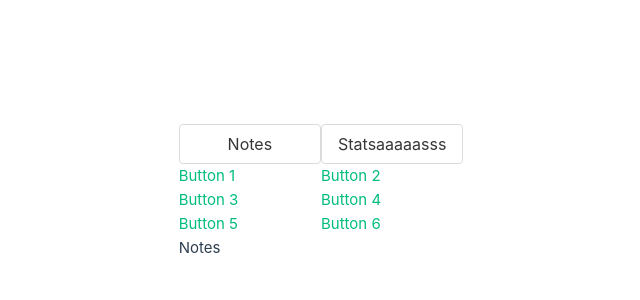
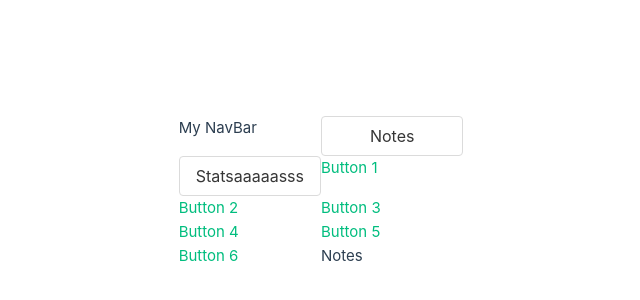
Before and after one commit to memorah/vue-composition-api-noteAPP, a Vue app: page / in a window 1280 px wide. Shown: the part 208-508 px from the top of the page, without its empty margins (319-959 px from the left). Built offline with nearby package versions, Linux system fonts and the light colour scheme.

Commit message:
navbar edit

```diff
--- a/src/App.vue
+++ b/src/App.vue
@@ -1,4 +1,5 @@
 <template>
+  <NavBar />
   <router-link to="/" class="button">Notes</router-link>
   <router-link to="/stats" class="button">Statsaaaaasss</router-link>
   <router-link to="/test">Button 1</router-link>
@@ -10,6 +11,11 @@
   <RouterView />
 </template>
 
+<script setup>
+/* imports */
+import NavBar from "@/components/layout/NavBar.vue";
+</script>
+
 <style>
 @import "bulma/css/bulma.min.css";
 </style>
```
